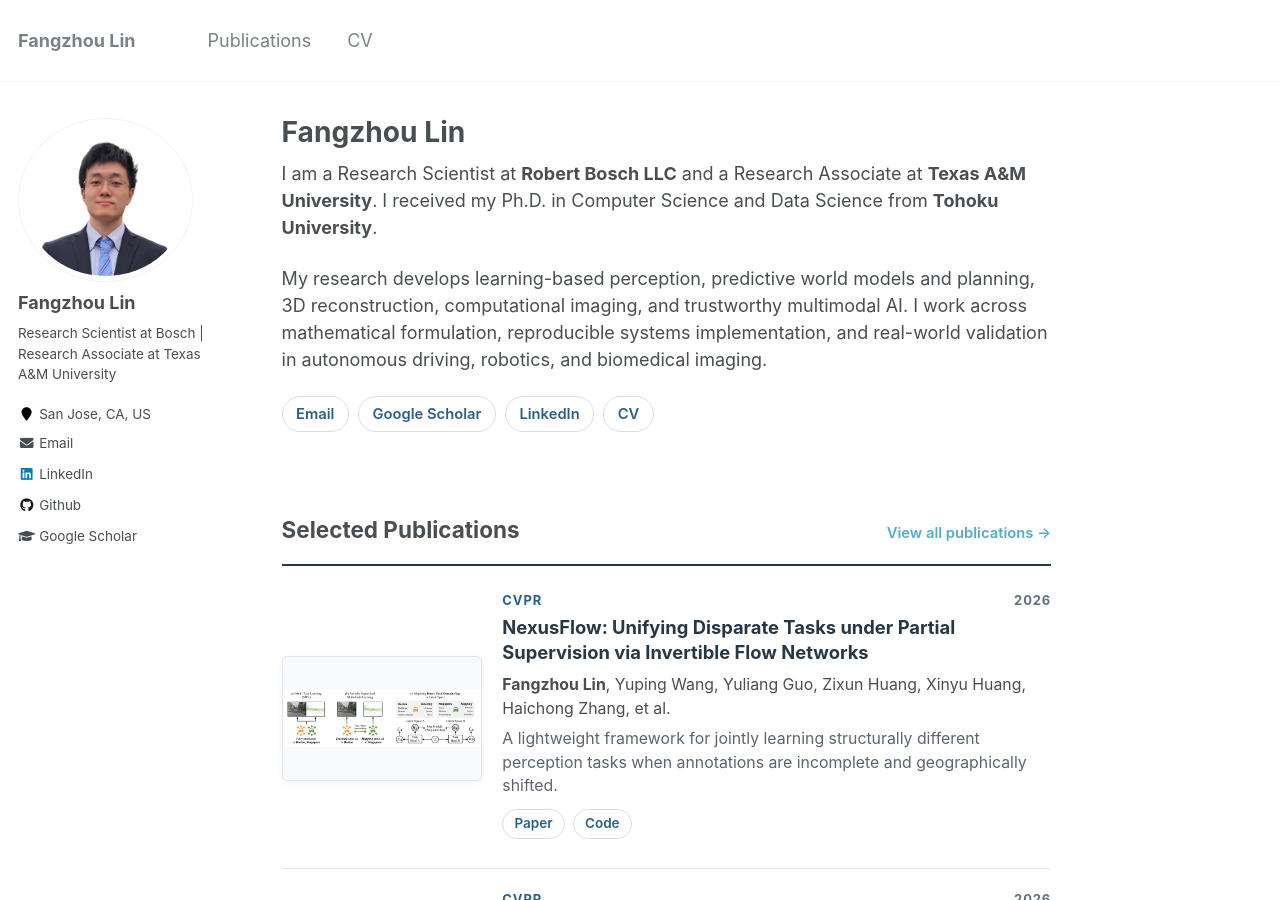
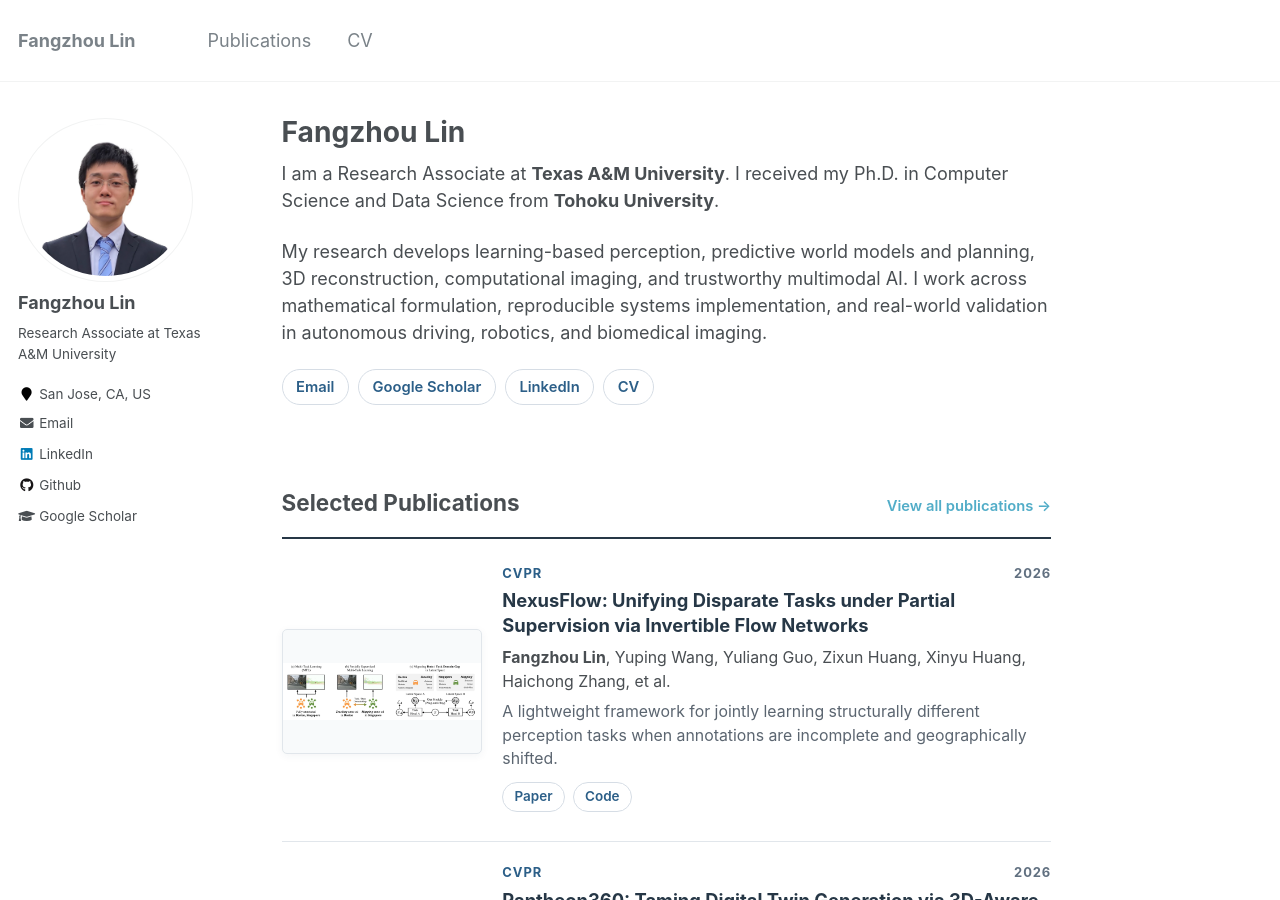
Before and after one commit to ark1234/ark1234.github.io, a Jekyll site: the page built from _pages/about.md, in a window 1280 px wide and 900 px high. Built offline with Jekyll 4.4.1, drawn with Linux system fonts in a browser that asks for light colours.

Commit message:
Update homepage affiliation

```diff
--- a/_config.yml
+++ b/_config.yml
@@ -10,7 +10,7 @@ locale                   : "en-US"
 title                    : "Fangzhou Lin"
 title_separator          : "-"
 name                     : &name "Dr. Fangzhou Lin"
-description              : &description "Research Scientist at Bosch and Research Associate at Texas A&M University working on intelligent systems, computer vision, and multimodal AI."
+description              : &description "Research Associate at Texas A&M University working on intelligent systems, computer vision, and multimodal AI."
 url                      : https://ark1234.github.io # the base hostname & protocol for your site e.g. "https://mmistakes.github.io"
 baseurl                  : "" # the subpath of your site, e.g. "/blog"
 repository               : "ark1234/ark1234.github.io"
@@ -82,7 +82,7 @@ analytics:
 author:
   name             : "Fangzhou Lin"
   avatar           : "profile_lin.png"
-  bio              : "Research Scientist at Bosch | Research Associate at Texas A&M University"
+  bio              : "Research Associate at Texas A&M University"
   location         : "San Jose, CA, US"
   employer         :
   pubmed           :
--- a/_pages/about.md
+++ b/_pages/about.md
@@ -8,7 +8,7 @@ redirect_from:
   - /about.html
 ---
 
-I am a Research Scientist at **Robert Bosch LLC** and a Research Associate at **Texas A&M University**. I received my Ph.D. in Computer Science and Data Science from **Tohoku University**.
+I am a Research Associate at **Texas A&M University**. I received my Ph.D. in Computer Science and Data Science from **Tohoku University**.
 
 My research develops learning-based perception, predictive world models and planning, 3D reconstruction, computational imaging, and trustworthy multimodal AI. I work across mathematical formulation, reproducible systems implementation, and real-world validation in autonomous driving, robotics, and biomedical imaging.
 
```
